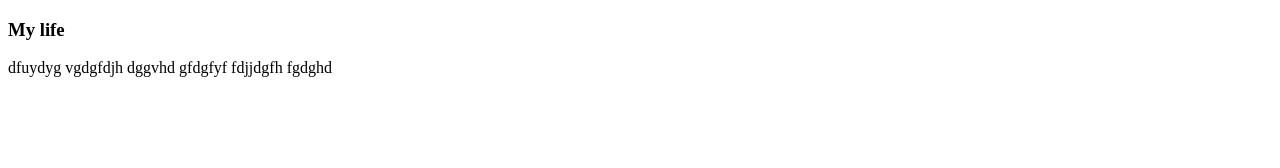
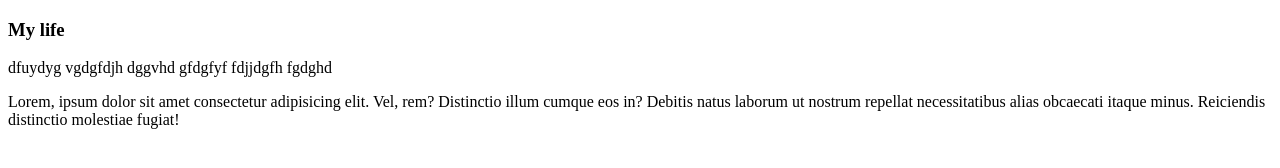
Before and after one commit to tultul4d/my-first-website, a plain HTML site: page style.css/web.html in a window 1280 px wide. Drawn offline with Linux system fonts and the light colour scheme.

Commit message:
website be me

```diff
--- /dev/null
+++ b/style.css/blog.css
@@ -0,0 +1,7 @@
+div{
+    background-color: aquamarine;
+    color: #b42a2a;
+}
+.tul{
+    color: #d81ac2;
+}
--- a/style.css/web.html
+++ b/style.css/web.html
@@ -4,10 +4,20 @@
     <meta charset="UTF-8">
     <meta name="viewport" content="width=device-width, initial-scale=1.0">
     <title>bugicugi</title>
+
+
 </head>
 <body>
     <h3>My life</h3>
-    <p>dfuydyg vgdgfdjh dggvhd gfdgfyf fdjjdgfh fgdghd</p>
+    <p class="tul">dfuydyg vgdgfdjh dggvhd gfdgfyf fdjjdgfh fgdghd</p>
+    <div>
+        <p>
+            Lorem, ipsum dolor sit amet consectetur adipisicing elit.
+            Vel, rem? Distinctio illum cumque eos in? Debitis natus laborum
+             ut nostrum repellat necessitatibus alias obcaecati itaque minus.
+            Reiciendis distinctio molestiae fugiat!
+        </p>
+    </div>
 
 </body>
 </html>
```
